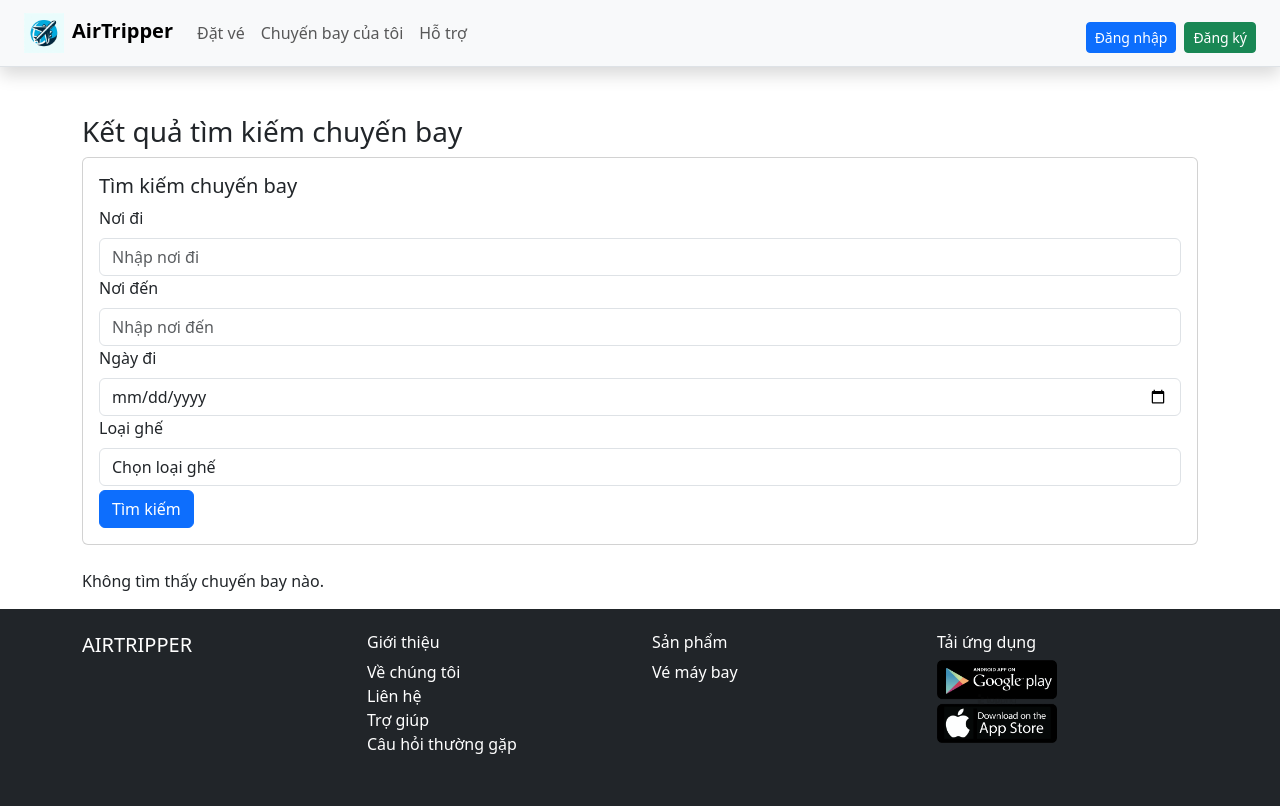
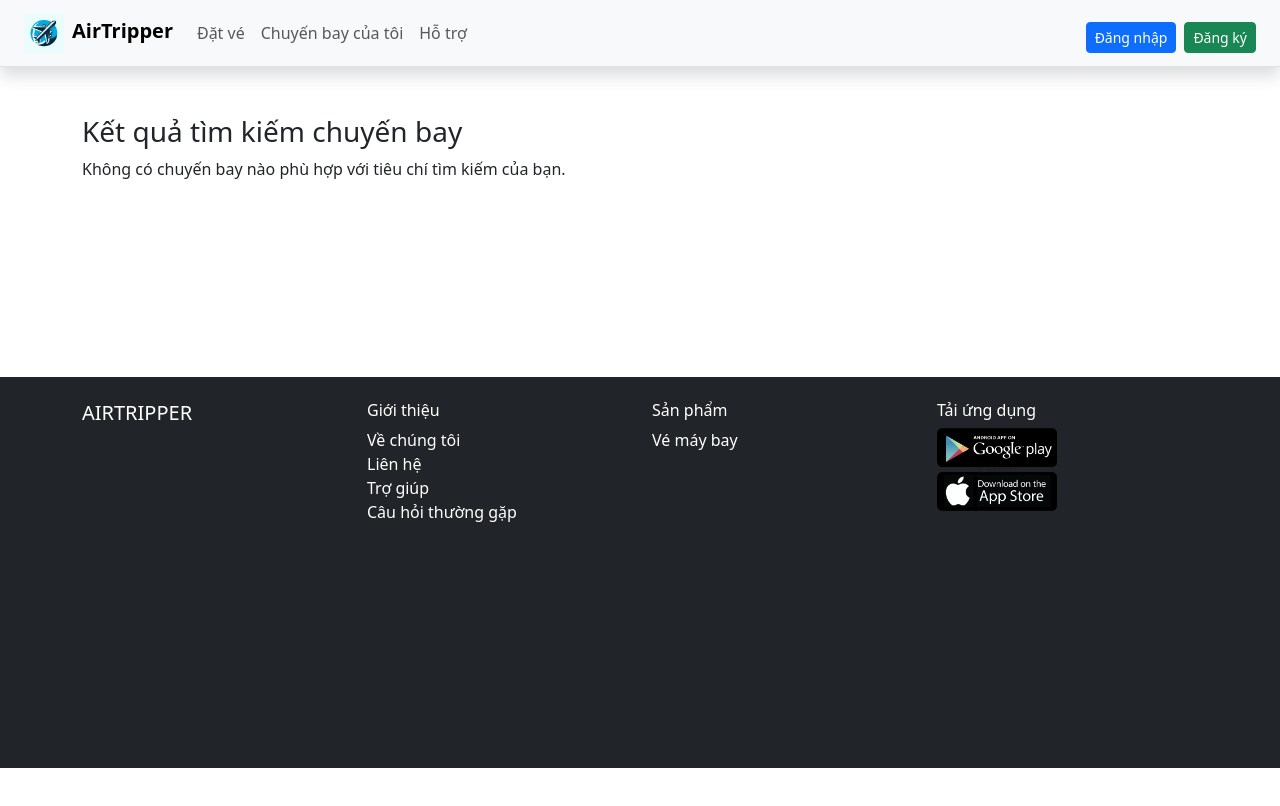
Before and after one commit to NguyenThanHoangAn/AirTicketBookingProject, a React (Create React App) app in the folder doan/: page /search-flight-result in a window 1280 px wide. Shown: the top 806 px of the page. Built offline with nearby package versions, Linux system fonts and the light colour scheme.

Commit message:
update code selection seat

```diff
--- /dev/null
+++ b/doan/src/components/FlightInfo.css
@@ -0,0 +1,4 @@
+/* FlightInfo.css */
+.container {
+    padding-bottom: 180px; /* Add some padding to the bottom */
+}
--- a/doan/src/components/Flightmanagement.js
+++ b/doan/src/components/Flightmanagement.js
@@ -216,8 +216,8 @@ const FlightManagement = () => {
                 flightmg.map((flight) => (
                   <tr key={flight._id}>
                     <td>{flight.MaChuyenBay}</td>
+                    <td>{flight.DiemDi}</td>
                     <td>{flight.DiemDen}</td>
-                    <td>{flight.DiemDi}</td>
                     <td>{new Date(flight.Ngay).toLocaleDateString()}</td>
                     <td>{flight.Gia} VND</td>
                     <td>
--- a/doan/src/components/FligthInfo.js
+++ b/doan/src/components/FligthInfo.js
@@ -1,52 +1,47 @@
 import React, { useState } from 'react';
-import { Button, Form, Card } from 'react-bootstrap';
-import Header from './Header'; // Import Header
-import Footer from './Footer'; // Import Footer
+import { Card, Button, Form } from 'react-bootstrap';
+import Header from './Header';
+import Footer from './Footer';
+import './FlightInfo.css';
 
 const FlightInfo = () => {
     const [ticketCode, setTicketCode] = useState('');
     const [flightInfo, setFlightInfo] = useState(null);
     const [error, setError] = useState('');
 
-    const handleSearch = async (e) => {
-        e.preventDefault();
-        setError('');
-        setFlightInfo(null);
+    const handleSearch = async () => {
+        setError(''); // Reset error message
+        setFlightInfo(null); // Reset flight info
 
         try {
             const response = await fetch(`http://localhost:5000/tickets/${ticketCode}`);
             if (!response.ok) {
-                throw new Error('Không tìm thấy thông tin chuyến bay với mã vé này.');
+                throw new Error('Không tìm thấy vé với mã này.');
             }
             const data = await response.json();
-            setFlightInfo(data);
+            setFlightInfo(data); // Set the flight info directly from the response
         } catch (err) {
-            setError(err.message);
+            setError(err.message); // Set error message
         }
     };
-
     return (
-        <div className="d-flex flex-column min-vh-100"> {/* Thêm class để sử dụng flexbox */}
-            <Header /> {/* Thêm Header */}
-            <div className="container mt-5 flex-grow-1"> {/* Thêm class flex-grow-1 để nội dung chiếm không gian còn lại */}
-                <h1>Tìm thông tin chuyến bay</h1>
-                <Form onSubmit={handleSearch}>
-                    <Form.Group controlId="ticketCode">
-                        <Form.Label>Mã vé</Form.Label>
+        <div className="d-flex flex-column min-vh-100">
+            <Header/>
+        <div className="container mt-4">
+            <h2>Tra cứu thông tin chuyến bay</h2>
+            <Form inline className="mb-3">
                 <Form.Control
                     type="text"
                     placeholder="Nhập mã vé"
                     value={ticketCode}
                     onChange={(e) => setTicketCode(e.target.value)}
-                            required
                 />
-                    </Form.Group>
-                    <Button variant="primary" type="submit">
+                <Button variant="primary" onClick={handleSearch}>
                     Tìm kiếm
                 </Button>
             </Form>
 
-                {error && <div className="alert alert-danger mt-3">{error}</div>}
+            {error && <div className="alert alert-danger">{error}</div>}
 
             {flightInfo && (
                 <Card className="mt-4">
@@ -63,9 +58,10 @@ const FlightInfo = () => {
                 </Card>
             )}
         </div>
-            <Footer /> {/* Thêm Footer */}
+        <Footer/>
         </div>
     );
+
 };
 
 export default FlightInfo;
--- a/doan/src/components/Header.js
+++ b/doan/src/components/Header.js
@@ -31,7 +31,7 @@ const Header = () => {
             <div className="collapse navbar-collapse justify-content-end" id="navbarNav">
                 <ul className="navbar-nav me-auto">
                     <li className="nav-item">
-                        <Link className="nav-link" to="/search-flight-result">
+                        <Link className="nav-link" to="/">
                             Đặt vé
                         </Link>
                     </li>
--- a/doan/src/components/Homepage.js
+++ b/doan/src/components/Homepage.js
@@ -1,4 +1,3 @@
-// src/components/Homepage.js
 import React from 'react';
 import { Container, Row, Col, Card, Button, Badge } from 'react-bootstrap';
 import { Link } from 'react-router-dom';
@@ -11,6 +10,7 @@ const Homepage = () => {
     return (
         <main>
             <Banner /> {/* Thêm Banner ở đây */}
+            <BookingSection/>
             <Container className="py-5">
                 {/* Promotions Section */}
                 <section className="mb-5">
@@ -51,7 +51,7 @@ const Homepage = () => {
                                         <Card.Title className="small-font">{flight.route}</Card.Title>
                                         <Card.Text className="text-muted small mb-2">
                                             Ngày: {flight.date}
-                                        </Card.Text>
+</Card.Text>
                                         <Card.Text className="text-muted small mb-3">
                                             Giá từ: VNĐ
                                         </Card.Text>
--- a/doan/src/components/SearchFlightResult.js
+++ b/doan/src/components/SearchFlightResult.js
@@ -1,7 +1,6 @@
-// src/components/SearchFlightResult.js
-import React, { useState } from 'react';
+import React, { useState, useEffect } from 'react';
 import { useLocation, useNavigate } from 'react-router-dom';
-import { ListGroup, Button, Form, Card } from 'react-bootstrap';
+import { ListGroup, Button, Card } from 'react-bootstrap';
 import Header from './Header';
 import Footer from './Footer';
 
@@ -9,30 +8,17 @@ const SearchFlightResult = () => {
     const location = useLocation();
     const navigate = useNavigate();
 
-    // Kiểm tra xem location.state có tồn tại không, nếu không thì gán giá trị mặc định
-    const { filteredFlights = [] } = location.state || {}; // Gán giá trị mặc định là mảng rỗng
+    // Retrieve the filtered flights from location.state
+    const { filteredFlights = [] } = location.state || {};
+    const [searchResults, setSearchResults] = useState(filteredFlights); // State to store search results
 
-    const [departure, setDeparture] = useState('');
-    const [destination, setDestination] = useState('');
-    const [departureDate, setDepartureDate] = useState('');
-    const [seatClass, setSeatClass] = useState('');
-    const [searchResults, setSearchResults] = useState(filteredFlights); // State để lưu kết quả tìm kiếm
-
-    const handleSearch = () => {
-        // Logic tìm kiếm chuyến bay
-        const results = filteredFlights.filter(flight => {
-            const matchesDeparture = flight.DiemDi.toLowerCase().includes(departure.toLowerCase()) || !departure;
-            const matchesDestination = flight.DiemDen.toLowerCase().includes(destination.toLowerCase()) || !destination;
-            const matchesDepartureDate = flight.Ngay === departureDate || !departureDate;
-            const matchesSeatClass = flight.LoaiGhe.toLowerCase() === seatClass.toLowerCase() || !seatClass;
-            return matchesDeparture && matchesDestination && matchesDepartureDate && matchesSeatClass;
-        });
-
-        setSearchResults(results); // Cập nhật kết quả tìm kiếm
-    };
+    useEffect(() => {
+        // Initialize search results with filtered flights
+        setSearchResults(filteredFlights);
+    }, [filteredFlights]);
 
     const handleSelectFlight = (flight) => {
-        // Chuyển hướng đến trang đặt vé
+        // Navigate to the booking page with the selected flight
         navigate('/booking', { state: { flight } });
     };
 
@@ -42,76 +28,24 @@ const SearchFlightResult = () => {
             <div className="container mt-5">
                 <h3>Kết quả tìm kiếm chuyến bay</h3>
 
-                {/* Phần tìm kiếm chuyến bay */}
-                <Card className="mb-4">
-                    <Card.Body>
-                        <h5>Tìm kiếm chuyến bay</h5>
-                        <Form>
-                            <Form.Group controlId="departure">
-                                <Form.Label>Nơi đi</Form.Label>
-                                <Form.Control
-                                    type="text"
-                                    placeholder="Nhập nơi đi"
-                                    value={departure}
-                                    onChange={(e) => setDeparture(e.target.value)}
-                                />
-                            </Form.Group>
-
-                            <Form.Group controlId="destination">
-                                <Form.Label>Nơi đến</Form.Label>
-                                <Form.Control
-                                    type="text"
-                                    placeholder="Nhập nơi đến"
-                                    value={destination}
-                                    onChange={(e) => setDestination(e.target.value)}
-                                />
-                            </Form.Group>
-
-                            <Form.Group controlId="departureDate">
-                                <Form.Label>Ngày đi</Form.Label>
-                                <Form.Control
-                                    type="date"
-                                    value={departureDate}
-                                    onChange={(e) => setDepartureDate(e.target.value)}
-                                />
-                            </Form.Group>
-                            <Form.Group className="mb-1">
-                        <Form.Label>Loại ghế</Form.Label>
-                        <Form.Control
-                            as="select"
-                            value={seatClass}
-                            onChange={(e) => setSeatClass(e.target.value)}
-                        >
-                            <option value="">Chọn loại ghế</option>
-                            <option value="economy">Kinh tế</option>
-                            <option value="business">Thương gia</option>
-                            <option value="first">Hạng nhất</option>
-                        </Form.Control>
-                    </Form.Group>
-                            <Button variant="primary" onClick={handleSearch}>
-                                Tìm kiếm
-                            </Button>
-                        </Form>
-                    </Card.Body>
-                </Card>
-
+                {/* Display Search Results */}
                 {searchResults.length > 0 ? (
                     <ListGroup>
                         {searchResults.map((flight, index) => (
-                            <ListGroup.Item key={index} className="d-flex justify-content-between align-items-center">
-                                <div>
-                                    <strong>{flight.DiemDi} - {flight.DiemDen}</strong>
-                                    <p>Mã chuyến bay: {flight.MaChuyenBay}</p>
-                                    <p>{flight.Ngay} | {flight.LoaiGhe}</p>
-                                </div>
-                                <Button variant="primary" onClick={() => handleSelectFlight(flight)}>
-                                    Chọn vé
+                            <ListGroup.Item key={index}>
+                                <h5>{flight.TenChuyenBay}</h5>
+                                <p>Nơi đi: {flight.DiemDi}</p>
+                                <p>Nơi đến: {flight.DiemDen}</p>
+                                <p>Ngày: {flight.Ngay}</p>
+                                <p>Loại ghế: {flight.LoaiGhe}</p>
+                                <Button variant="success" onClick={() => handleSelectFlight(flight)}>
+                                    Đặt vé
                                 </Button>
                             </ListGroup.Item>
                         ))}
                     </ListGroup>
                 ) : (
-                    <p>Không tìm thấy chuyến bay nào.</p>
+                    <p>Không có chuyến bay nào phù hợp với tiêu chí tìm kiếm của bạn.</p>
                 )}
             </div>
             <Footer />
```
Also changed, not shown: doan/src/components/SearchTicket.js (+0 -23 lines), doan/src/components/Seat.js (+33 -28 lines), doan/src/components/Seat.css (line endings or trailing spaces), 2 other files (tests, documents, lock files or other folders). Lines whose indentation alone changed are shown as unchanged.
